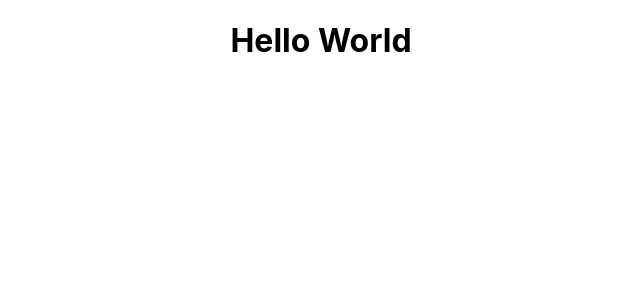
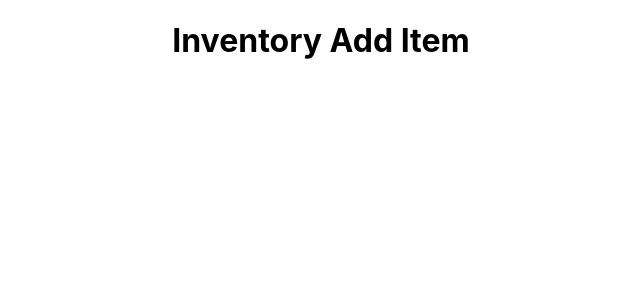
Before and after one commit to TonySMK/InStock_Group2-Client, a React (Create React App) app: page /add in a window 1280 px wide. Shown: the top 300 px of the page, without its empty margins (319-959 px from the left). Built offline with nearby package versions, Linux system fonts and the light colour scheme.

Commit message:
Add title on each page

```diff
--- a/package.json
+++ b/package.json
@@ -10,6 +10,7 @@
     "react": "^18.2.0",
     "react-dom": "^18.2.0",
     "react-router": "^6.22.1",
+    "react-router-dom": "^6.22.1",
     "react-scripts": "5.0.1",
     "sass": "^1.71.1",
     "web-vitals": "^2.1.4"
--- a/src/App.js
+++ b/src/App.js
@@ -23,7 +23,7 @@ function App() {
           <Route path="/warehouses" element={<Warehouses />}></Route>
           <Route path="/warehouses/:id/details" element={<WarehousesDetails/>}></Route>
           <Route path="/warehouses/:id/edit" element={<WarehousesEditItem/>}></Route>
-          <Route path="warehouses/add" element={<WarehousesAddItem/>}></Route>
+          <Route path="/warehouses/add" element={<WarehousesAddItem/>}></Route>
         </Routes>
       </BrowserRouter>
     </div>
--- a/src/Pages/Inventory/Inventory.js
+++ b/src/Pages/Inventory/Inventory.js
@@ -4,7 +4,7 @@ import "./Inventory.scss";
 function Inventory () {
     return (
         <div>
-            <h1>Hello World</h1>
+            <h1>Inventory</h1>
         </div>
     );
 }
--- a/src/Pages/InventoryAddItem/InventoryAddItem.js
+++ b/src/Pages/InventoryAddItem/InventoryAddItem.js
@@ -3,7 +3,7 @@ import "./InventoryAddItem.scss";
 function InventoryAddItem () {
     return(
         <div>
-            <h1>Hello World</h1>
+            <h1>Inventory Add Item</h1>
         </div>
     );
 }
--- a/src/Pages/InventoryDetails/InventoryDetails.js
+++ b/src/Pages/InventoryDetails/InventoryDetails.js
@@ -1,11 +1,11 @@
 import "./InventoryDetails.scss";
 
-function InventoryDetails () {
-    return (
-      <div>
-        <h1>Hello World</h1>
-      </div>
-    );
+function InventoryDetails() {
+  return (
+    <div>
+      <h1>InventoryDetails</h1>
+    </div>
+  );
 }
 
 export default InventoryDetails;
--- a/src/Pages/InventoryEditItem/InventoryEditItem.js
+++ b/src/Pages/InventoryEditItem/InventoryEditItem.js
@@ -3,7 +3,7 @@ import "./InventoryEditItem.scss";
 function InventoryEditItem () {
     return (
       <div>
-        <h1>Hello World</h1>
+        <h1>Inventory Edit Item</h1>
       </div>
     );
 }
--- a/src/Pages/Warehouses/Warehouses.js
+++ b/src/Pages/Warehouses/Warehouses.js
@@ -3,7 +3,7 @@ import "./Warehouses.scss";
 function Warehouses () {
     return (
         <div>
-            <h1>Hello World</h1>
+            <h1>Warehouses</h1>
         </div>
     );
 }
--- a/src/Pages/WarehousesAddItem/WarehousesAddItem.js
+++ b/src/Pages/WarehousesAddItem/WarehousesAddItem.js
@@ -3,7 +3,7 @@ import "./WarehousesAddItem.scss";
 function WarehousesAddItem () {
     return (
       <div>
-        <h1>Hello World</h1>
+        <h1>Warehouses Add Item</h1>
       </div>
     );
 }
--- a/src/Pages/WarehousesDetails/WarehousesDetails.js
+++ b/src/Pages/WarehousesDetails/WarehousesDetails.js
@@ -3,7 +3,7 @@ import "./WarehousesDetails.scss";
 function WarehousesDetails () {
     return (
       <div>
-        <h1>Hello World</h1>
+        <h1>Warehouses Details</h1>
       </div>
     );
 }
--- a/src/Pages/WarehousesEditItem/WarehousesEditItem.js
+++ b/src/Pages/WarehousesEditItem/WarehousesEditItem.js
@@ -3,7 +3,7 @@ import "./WarehousesEditItem.scss";
 function WarehousesEditItem () {
     return (
       <div>
-        <h1>Hello World</h1>
+        <h1>Warehouses Edit Item</h1>
       </div>
     );
 }
```
Also changed, not shown: 1 other file (tests, documents, lock files or other folders).
